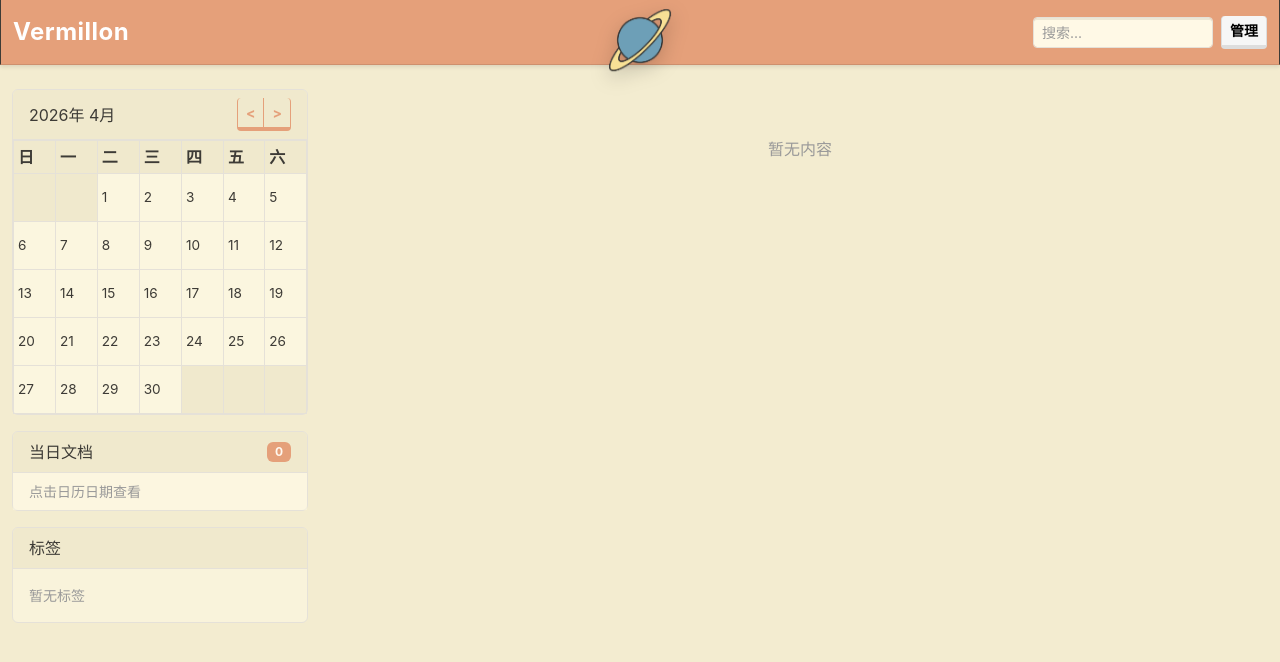
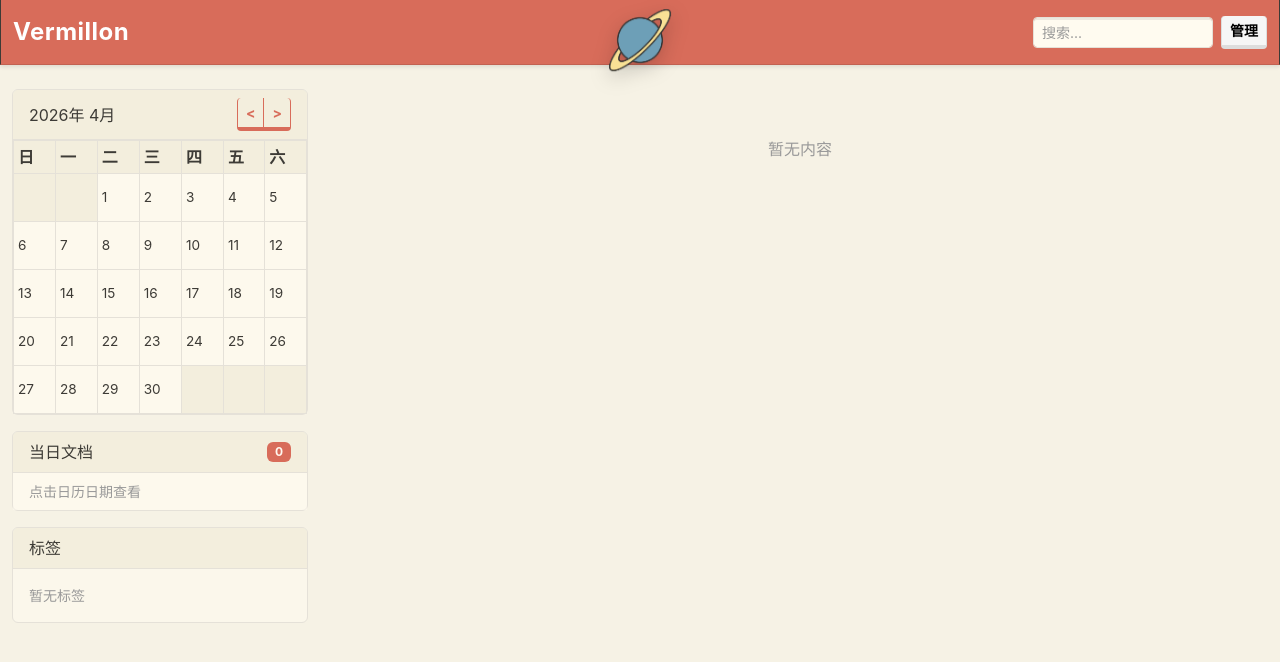
Before and after one commit to ifdog/Vermillon, a Flask app: page / in a window 1280 px wide. Shown: the top 662 px of the page. Run offline with Flask 3, Linux system fonts and the light colour scheme; data comes from the database, SQL or seed files in the repository; data that the repository does not hold is empty; some libraries are stand-ins or nearby versions.

Commit message:
style: shift banner toward cinnabar red and lighten paper background

```diff
--- a/static/css/style.css
+++ b/static/css/style.css
@@ -1,23 +1,23 @@
 /* Paper Theme Overrides */
 
 :root {
-    --bs-body-bg: #f3ecd0;
+    --bs-body-bg: #f6f2e5;
     --bs-body-color: #3d3b36;
     --bs-secondary-color: #6b665c;
     --bs-border-color: #e5e1d8;
-    --bs-primary: #E5A07A;
-    --bs-primary-rgb: 229, 160, 122;
+    --bs-primary: #D86C5A;
+    --bs-primary-rgb: 216, 108, 90;
     --bs-primary-bg-subtle: #ede6c8;
     --bs-primary-border-subtle: #e5e1d8;
-    --bs-light: #fff9e6;
-    --bs-light-rgb: 255, 249, 230;
-    --paper-bg: #f3ecd0;
-    --paper-surface: #fff9e6;
+    --bs-light: #fffbf0;
+    --bs-light-rgb: 255, 251, 240;
+    --paper-bg: #f6f2e5;
+    --paper-surface: #fffbf0;
     --paper-text: #3d3b36;
     --paper-muted: #6b665c;
     --paper-border: #e5e1d8;
-    --paper-primary: #E5A07A;
-    --paper-primary-hover: #C98A65;
+    --paper-primary: #D86C5A;
+    --paper-primary-hover: #B85A4A;
     --paper-secondary: #a09580;
     --paper-shadow: 0 1px 2px rgba(62, 56, 45, 0.06);
 }
@@ -111,18 +111,18 @@ body {
 
 /* Cards */
 .paper-card {
-    background-color: rgba(255, 249, 230, 0.55);
+    background-color: rgba(255, 251, 240, 0.55);
     border: 1px solid var(--paper-border);
 }
 
 .paper-card .card-header {
-    background-color: rgba(237, 230, 200, 0.7);
+    background-color: rgba(240, 235, 215, 0.7);
     border-bottom: 1px solid var(--paper-border);
     color: var(--paper-text);
 }
 
 .paper-card-header {
-    background-color: rgba(237, 230, 200, 0.7) !important;
+    background-color: rgba(240, 235, 215, 0.7) !important;
     border-bottom: 1px solid var(--paper-border) !important;
     color: var(--paper-text) !important;
 }
@@ -139,9 +139,9 @@ body {
 .paper-input:focus,
 .paper-textarea:focus,
 .form-control:focus {
-    background-color: rgba(255, 249, 230, 0.55);
+    background-color: rgba(255, 251, 240, 0.55);
     border-color: var(--paper-primary);
-    box-shadow: 0 0 0 0.15rem rgba(229, 160, 122, 0.2);
+    box-shadow: 0 0 0 0.15rem rgba(216, 108, 90, 0.2);
     color: var(--paper-text);
 }
 
@@ -153,11 +153,11 @@ body {
 }
 
 .paper-table thead {
-    background-color: rgba(237, 230, 200, 0.7);
+    background-color: rgba(240, 235, 215, 0.7);
 }
 
 .paper-table tbody tr:hover {
-    background-color: rgba(237, 230, 200, 0.4);
+    background-color: rgba(240, 235, 215, 0.4);
 }
 
 /* Pagination */
@@ -174,14 +174,14 @@ body {
 }
 
 .paper-pagination .page-item.disabled .page-link {
-    background-color: rgba(237, 230, 200, 0.7);
+    background-color: rgba(240, 235, 215, 0.7);
     color: #a8a194;
     border-color: var(--paper-border);
 }
 
 /* Alert */
 .paper-alert {
-    background-color: rgba(237, 230, 200, 0.7);
+    background-color: rgba(240, 235, 215, 0.7);
     color: var(--paper-text);
     border-color: var(--paper-border);
 }
@@ -193,7 +193,7 @@ body {
 }
 
 .paper-tag {
-    background-color: rgba(237, 230, 200, 0.85);
+    background-color: rgba(240, 235, 215, 0.85);
     color: var(--paper-text);
     border: 1px solid var(--paper-border);
     font-weight: 500;
@@ -202,7 +202,7 @@ body {
 /* List group items inside paper cards */
 .paper-list-item,
 .list-group-item {
-    background-color: rgba(255, 249, 230, 0.4);
+    background-color: rgba(255, 251, 240, 0.4);
     border-color: var(--paper-border);
     color: var(--paper-muted);
 }
@@ -220,7 +220,7 @@ body {
 /* Calendar */
 .calendar-table thead,
 .paper-thead {
-    background-color: rgba(237, 230, 200, 0.7);
+    background-color: rgba(240, 235, 215, 0.7);
 }
 
 .calendar-table td {
@@ -229,21 +229,21 @@ body {
     cursor: pointer;
     transition: background .15s;
     text-align: center;
-    background-color: rgba(255, 249, 230, 0.35);
+    background-color: rgba(255, 251, 240, 0.35);
     border-color: var(--paper-border);
 }
 
 .calendar-table td:hover {
-    background-color: rgba(237, 230, 200, 0.7);
+    background-color: rgba(240, 235, 215, 0.7);
 }
 
 .calendar-table td.other-month {
     color: #a8a194;
-    background-color: rgba(237, 230, 200, 0.7);
+    background-color: rgba(240, 235, 215, 0.7);
 }
 
 .calendar-table td.has-memo {
-    background-color: rgba(237, 230, 200, 0.9);
+    background-color: rgba(240, 235, 215, 0.9);
     font-weight: 600;
 }
 
@@ -272,7 +272,7 @@ body {
     padding-left: 1rem;
     color: var(--paper-muted);
     margin-bottom: .75rem;
-    background: rgba(237, 230, 200, 0.5);
+    background: rgba(240, 235, 215, 0.5);
     padding: .75rem 1rem;
     border-radius: .25rem;
 }
@@ -304,7 +304,7 @@ body {
     border: 1px solid var(--paper-border);
     padding: .5rem .625rem;
 }
-.markdown-body th { background: rgba(237, 230, 200, 0.6); }
+.markdown-body th { background: rgba(240, 235, 215, 0.6); }
 .markdown-body hr { margin: 1rem 0; border-color: var(--paper-border); }
 
 /* Attachments */
@@ -359,7 +359,7 @@ pre:hover .code-copy-btn {
     color: var(--paper-text);
 }
 .dropdown-item:hover {
-    background-color: rgba(237, 230, 200, 0.7);
+    background-color: rgba(240, 235, 215, 0.7);
     color: var(--paper-text);
 }
 .dropdown-item.text-danger:hover {
```
